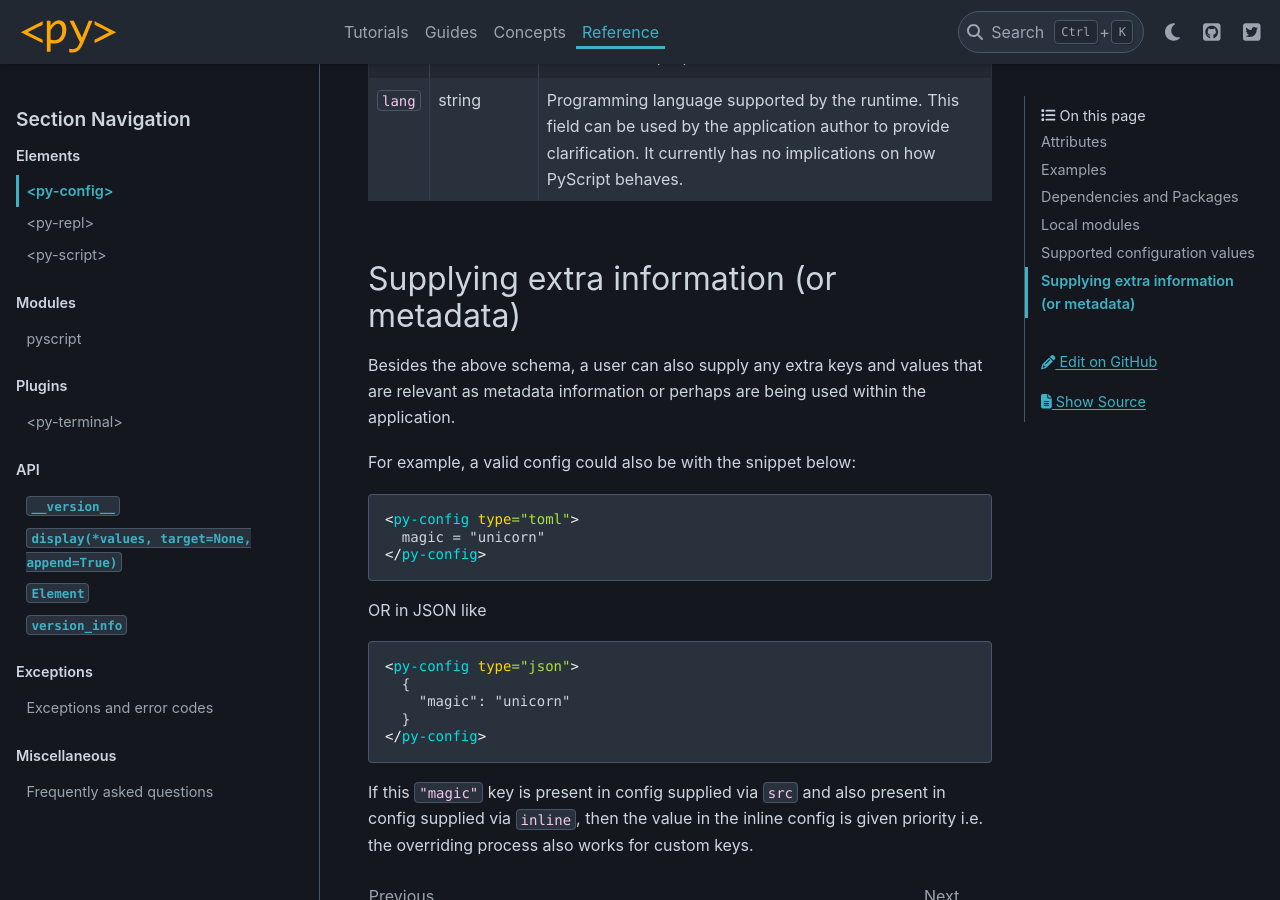
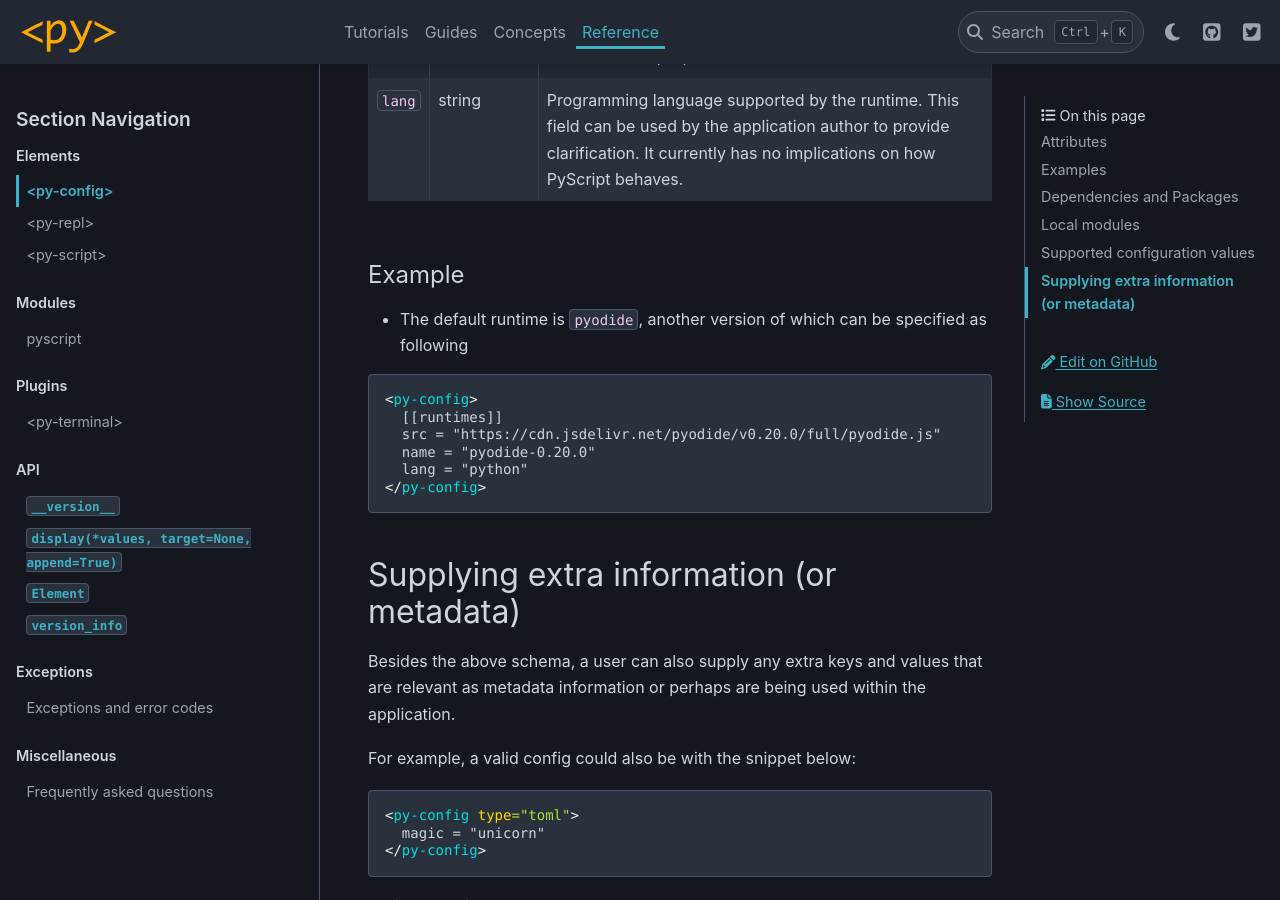
Before and after one commit to pyscript/pyscript, a Sphinx documentation site: the page built from docs/reference/elements/py-config.md, in a window 1280 px wide and 900 px high, scrolled down 7696 px. Built offline with Sphinx 7.4.7 and the PyData theme 0.15.4, drawn with Linux system fonts in a browser that asks for light colours.

Commit message:
add example for using runtime

````diff
--- a/docs/reference/elements/py-config.md
+++ b/docs/reference/elements/py-config.md
@@ -269,6 +269,19 @@ A runtime configuration consists of the following:
 | `name` | string | Name of the runtime. This field can be any string and is to be used by the application author for their own customization purposes |
 | `lang` | string | Programming language supported by the runtime. This field can be used by the application author to provide clarification. It currently has no implications on how PyScript behaves. |
 
+#### Example
+
+- The default runtime is `pyodide`, another version of which can be specified as following
+
+```html
+<py-config>
+  [[runtimes]]
+  src = "https://cdn.jsdelivr.net/pyodide/v0.20.0/full/pyodide.js"
+  name = "pyodide-0.20.0"
+  lang = "python"
+</py-config>
+```
+
 ## Supplying extra information (or metadata)
 
 Besides the above schema, a user can also supply any extra keys and values that are relevant as metadata information or perhaps are being used within the application.
````
